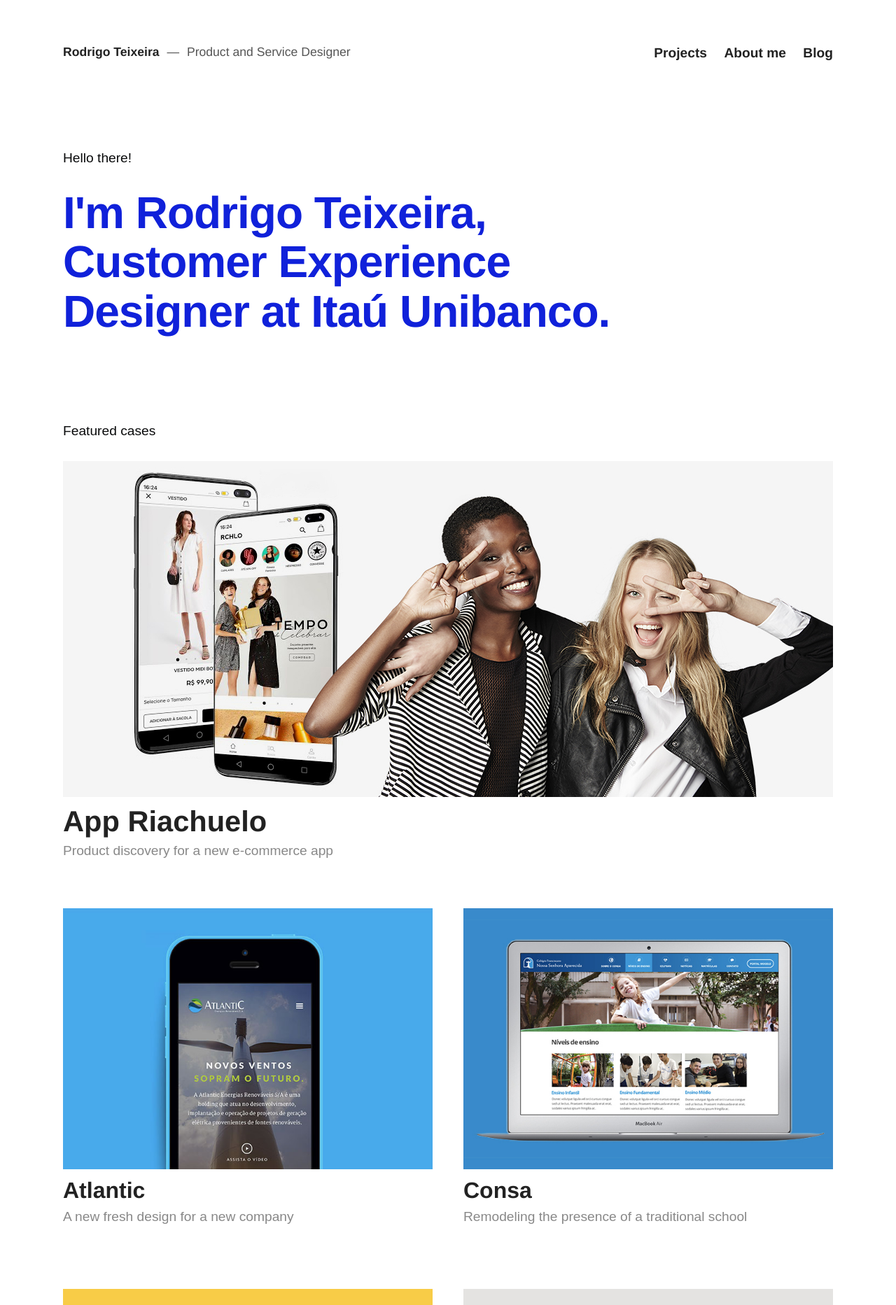
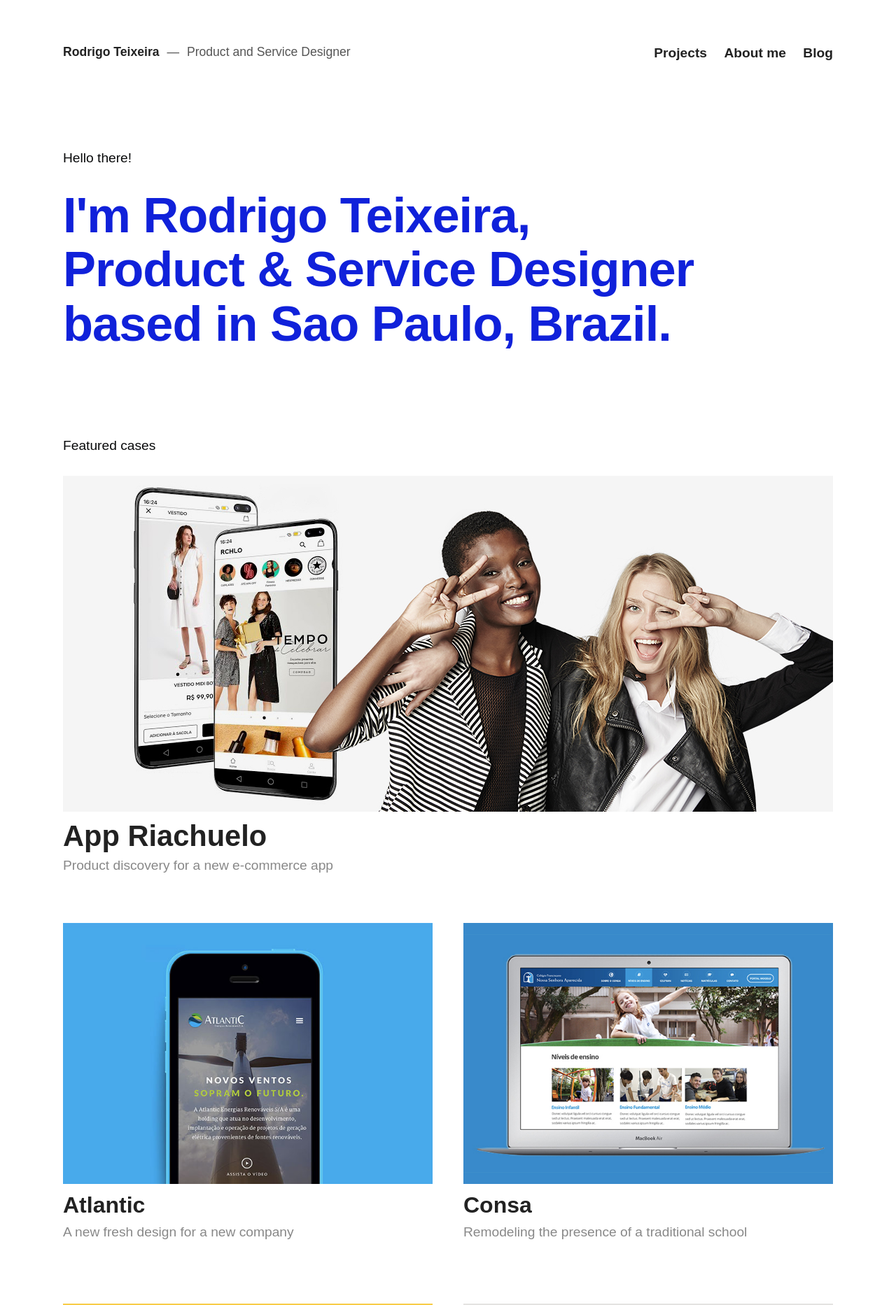
Before and after one commit to drigoteixeira/drigoteixeira.github.io, a Jekyll site: the page built from index.html, in a window 1280 px wide. Shown: the top 1865 px of the page at 70% size. Built offline with Jekyll 4.4.1, drawn with Linux system fonts in a browser that asks for light colours; nearby versions of some CDN libraries.

Commit message:
Update font style

```diff
--- a/_scss/menu.scss
+++ b/_scss/menu.scss
@@ -7,7 +7,7 @@
     margin: 40px 0 0 0;
     font-size: 1.1em;
     letter-spacing: 0;
-    font-family: "HelveticaNeue-Light", "Helvetica Neue Light", "Helvetica Neue", Helvetica, Arial, "Lucida Grande", sans-serif;
+    font-family: 'DM Sans', sans-serif;
 }
 
 .logo a {
@@ -26,7 +26,7 @@
 .menu {
     margin: 40px 0 0 20px;
     text-align: right;
-    font-family: "HelveticaNeue-Light", "Helvetica Neue Light", "Helvetica Neue", Helvetica, Arial, "Lucida Grande", sans-serif;
+    font-family: 'DM Sans', sans-serif;
 }
 
 .menu li {
--- a/_scss/typography.scss
+++ b/_scss/typography.scss
@@ -7,15 +7,15 @@
 h5,
 h6 {
     margin-bottom: 40px;
-    letter-spacing: -1px;
+    letter-spacing: -2px;
     color: $gray-2;
     margin-top: 0;
-    font-family: "HelveticaNeue-Light", "Helvetica Neue Light", "Helvetica Neue", Helvetica, Arial, "Lucida Grande", sans-serif;
-   font-weight: 700;
+    font-family: 'DM Sans', sans-serif;
+    font-weight: 700;
 }
 
 h1 {
-    font-size: 4em;
+    font-size: 4.4em;
     line-height: 1.1;
     letter-spacing: -1px;
     color: $main;
@@ -81,7 +81,6 @@
 
 
 blockquote {
-    font-family: 'DM Serif Text', serif;
     font-style: italic;
     font-size: 2em;
     color: $gray-5;
--- a/index.html
+++ b/index.html
@@ -8,7 +8,7 @@
     <div class="row">
         <div class="ten columns">
            <p>Hello there!</p>
-            <h1>I'm Rodrigo Teixeira, Customer Experience Designer at Itaú Unibanco.</h1>
+            <h1>I'm Rodrigo Teixeira, Product &amp; Service Designer based in Sao Paulo, Brazil. </h1>
         </div>
     </div>
 </div>
```
